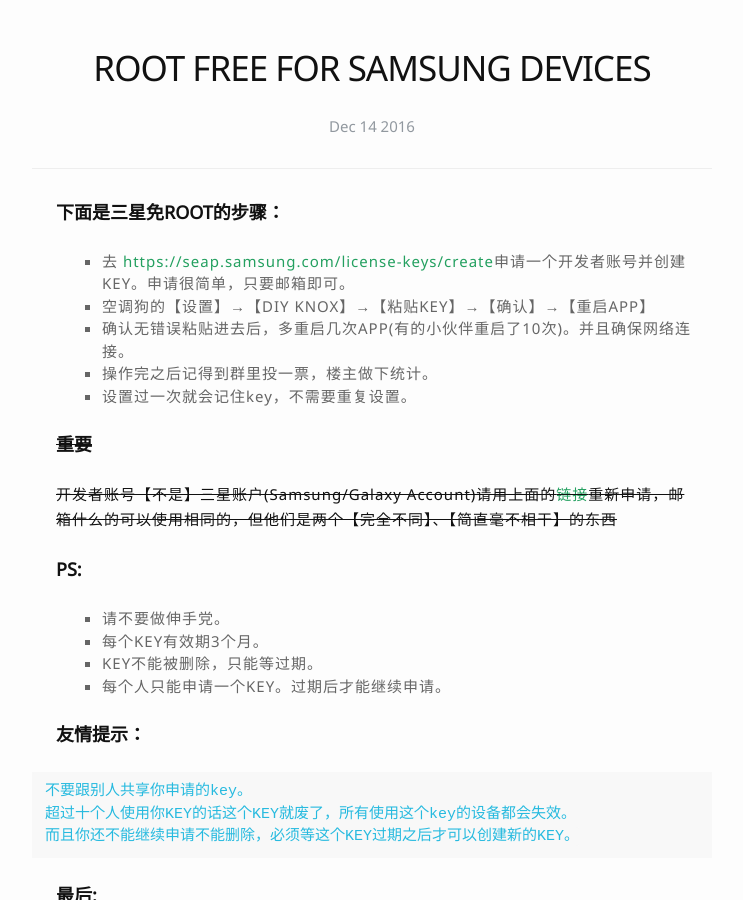
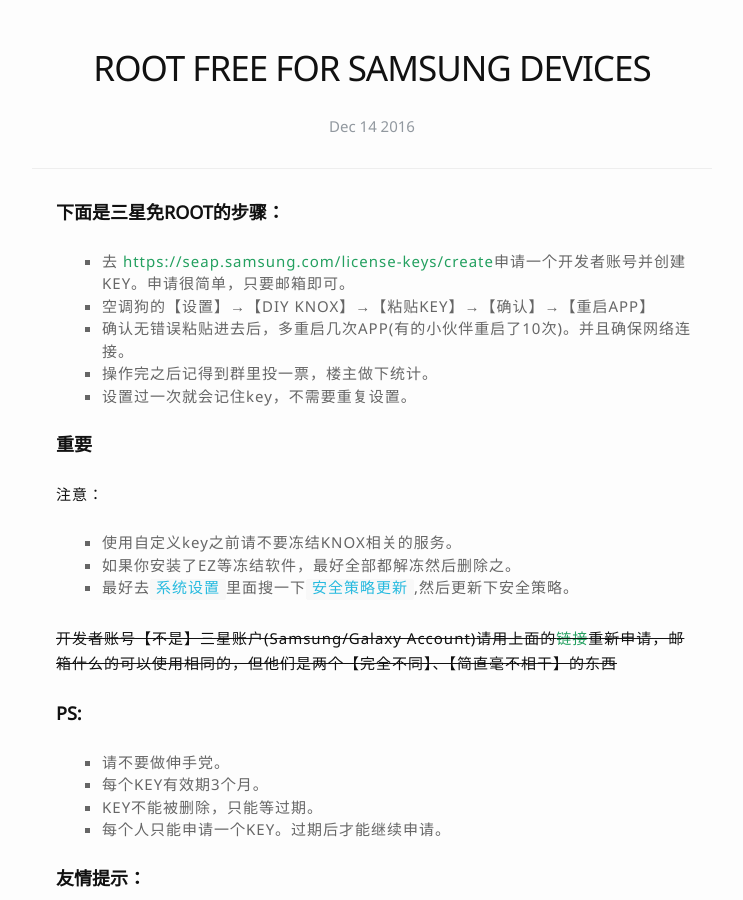
Before and after one commit to hyongbai/AirFrozen, a Jekyll site: the page built from _posts/2016-12-14-way-2-knox-4-samsung.md, in a window 1280 px wide and 900 px high. Shown: the whole window, without its empty margins (268-1011 px from the left). Built offline with Jekyll 4.4.1, drawn with Linux system fonts in a browser that asks for light colours; nearby versions of some CDN libraries.

Commit message:
【update】tips of root-free 4 samsung(sansang) devices

```diff
--- a/_posts/2016-12-14-way-2-knox-4-samsung.md
+++ b/_posts/2016-12-14-way-2-knox-4-samsung.md
@@ -13,7 +13,13 @@ permalink: /way2knox4sansumg/
 - 操作完之后记得到群里投一票，楼主做下统计。
 - 设置过一次就会记住key，不需要重复设置。
 
-### <del>重要</del>
+### 重要
+
+注意：
+
+- 使用自定义key之前请不要冻结KNOX相关的服务。
+- 如果你安装了EZ等冻结软件，最好全部都解冻然后删除之。
+- 最好去`系统设置`里面搜一下`安全策略更新`,然后更新下安全策略。
 
 <del>开发者账号【不是】三星账户(Samsung/Galaxy Account)请用上面的[链接](https://seap.samsung.com/license-keys/create)重新申请，邮箱什么的可以使用相同的，但他们是两个【完全不同】、【简直毫不相干】的东西</del>
 
```
